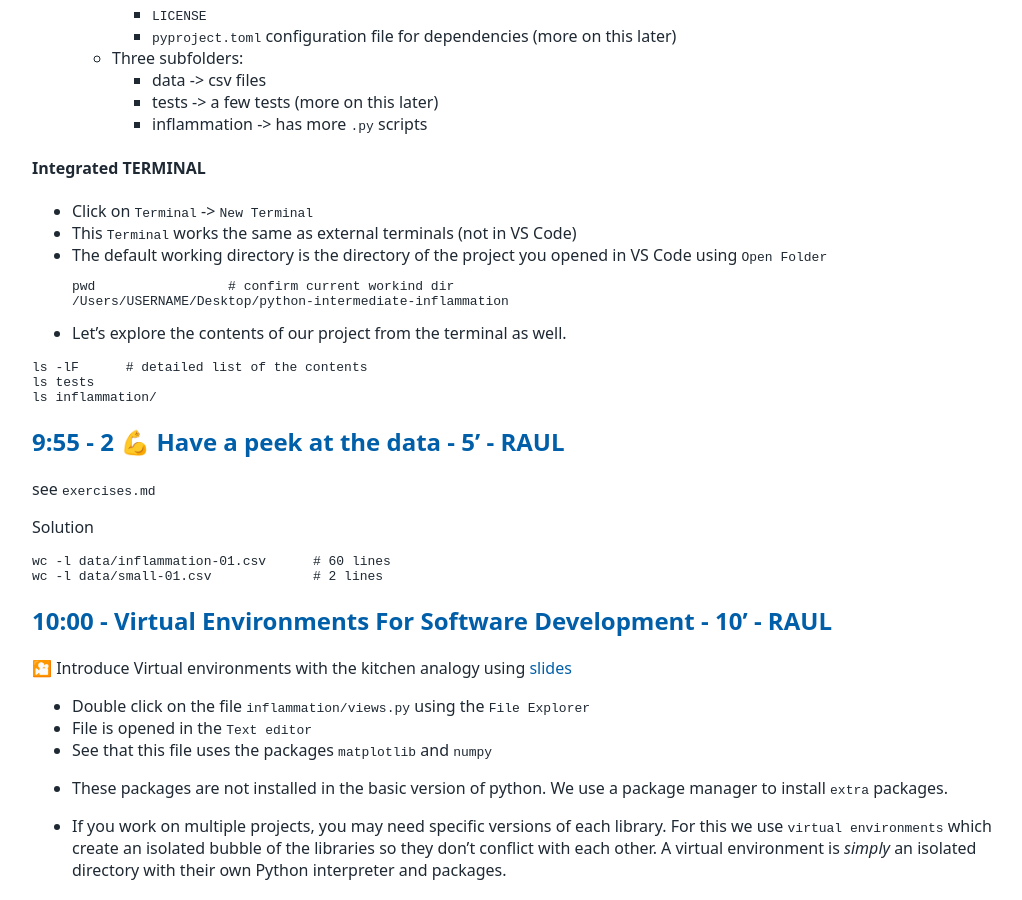
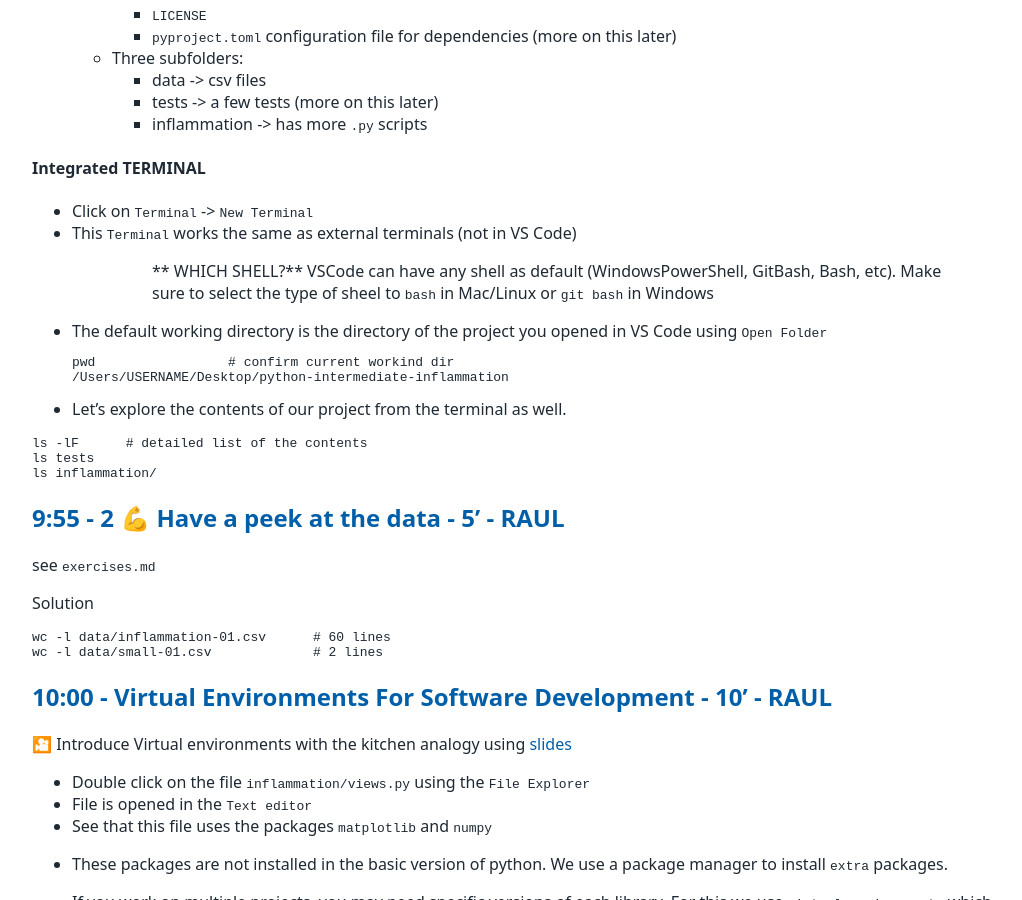
Before and after one commit to tu-delft-library/intermediate_programming_with_python, a Jekyll site: the page built from material_for_trainers/lesson_plan.md, in a window 1280 px wide and 900 px high, scrolled down 1484 px. Shown: the whole window, without its empty margins (108-1130 px from the left). Built offline with Jekyll 4.4.1, drawn with Linux system fonts in a browser that asks for light colours; our own code applies the rules of GitHub Pages for plain Markdown files.

Commit message:
Note to check shell type in VScode

````diff
--- a/material_for_trainers/lesson_plan.md
+++ b/material_for_trainers/lesson_plan.md
@@ -26,7 +26,6 @@ Let's confirm installation:
 Hi USERNAME! You've successfully authenticated, but GitHub does not provide shell access.
 ```
 - You see a folder named `python-intermediate-inflammation` in your `Desktop` (or another folder of your choice that you know how to find :))
-
 
 ##	9:25	-	A short icebreaker	-	5'	-	RAUL
 
@@ -66,6 +65,7 @@ An Integrated Development Environments (IDEs) is an application with tools to he
 
 - Click on `Terminal` -> `New Terminal`
 - This `Terminal` works the same as external terminals (not in VS Code)
+>>** WHICH SHELL?** VSCode can have any shell as default (WindowsPowerShell, GitBash, Bash, etc). Make sure to select the type of sheel to `bash` in Mac/Linux or `git bash` in Windows
 - The default working directory is the directory of the project you opened in VS Code using `Open Folder`
 ```bash
 pwd                 # confirm current workind dir
````
